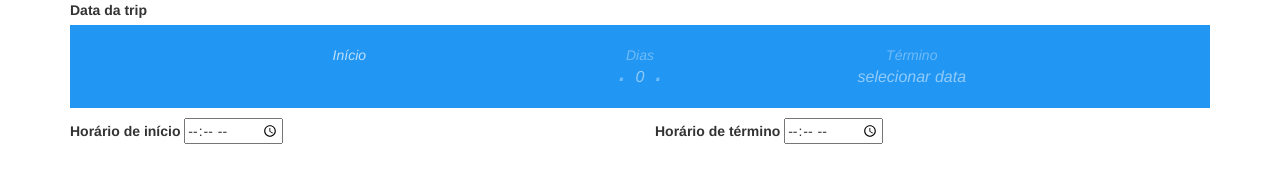
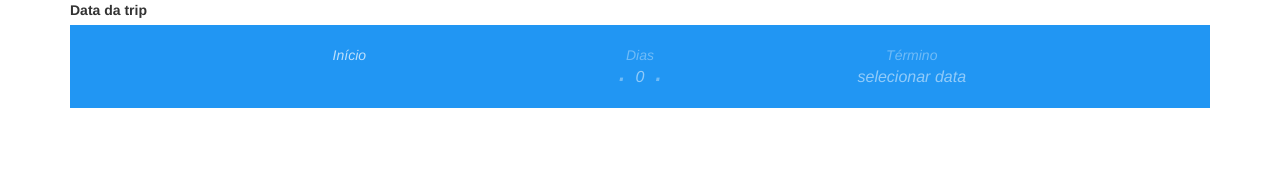
Before and after one commit to alexanmtz/trip-range, a plain HTML site: page index.html in a window 1280 px wide. Drawn offline with nearby package versions, Linux system fonts and the light colour scheme.

Commit message:
taking out time and just work with hours

```diff
--- a/index.html
+++ b/index.html
@@ -32,17 +32,6 @@
                     <i class="r_head">Término</i>
                     <i class="r_date">selecionar data</i>
                 </div>
-            </div>
-        </div>
-
-        <div class="form-group row" style="margin-top: 10px;">
-            <div class="col-xs-6">
-                <label for="start_time">Horário de início</label>
-                <input type="time" name="start_time" id="start_time" />
-            </div>
-            <div class="col-xs-6">
-                <label for="end_time">Horário de término</label>
-                <input type="time" name="end_time" id="end_time" />
             </div>
         </div>
 
```
